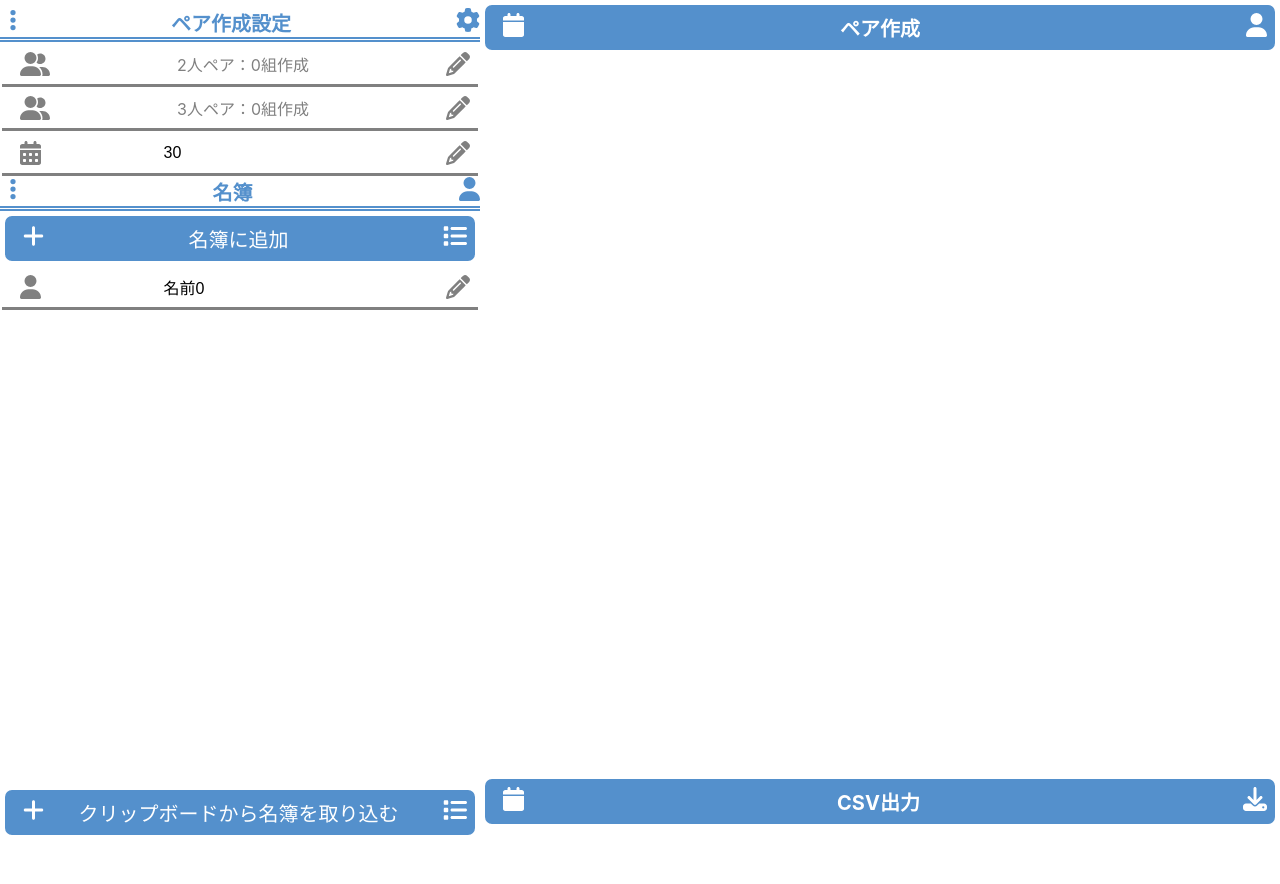
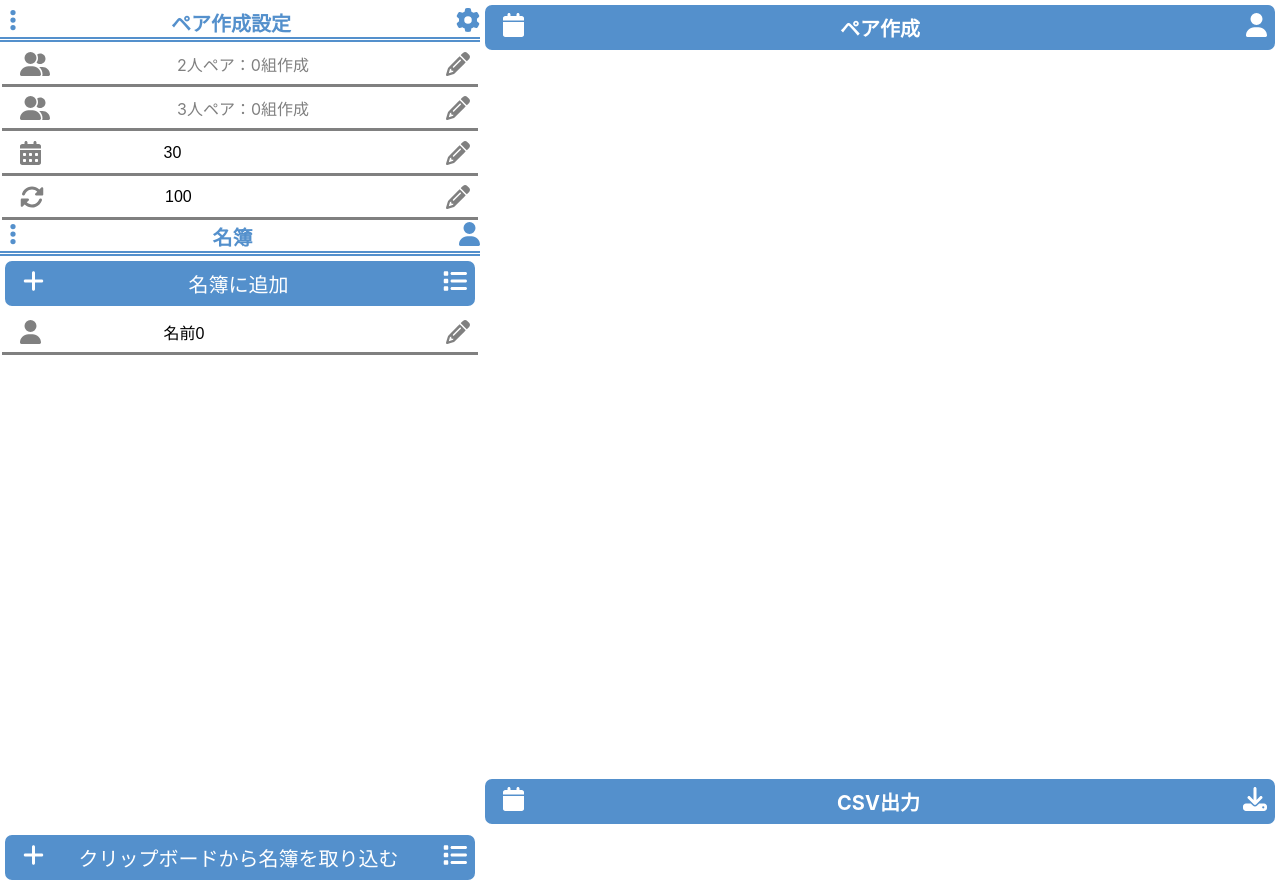
Before and after one commit to fyuuki0jp/pair_random_match, a React (Create React App) app: page / in a window 1280 px wide. Before the commit the page ends 840 px from the top, so only its background shows below. Built offline with nearby package versions, Linux system fonts and the light colour scheme.

Commit message:
add: config and visual cahnge

```diff
--- a/src/Construct.tsx
+++ b/src/Construct.tsx
@@ -4,6 +4,7 @@ import {membersAtom , constructAtom, ConstructResult, PairProfile, Construct} fr
 import { searchPairPattern } from './Logic';
 import { FontAwesomeIcon } from '@fortawesome/react-fontawesome';
 import { faEllipsisVertical, faGear, faPencil,faCheck, faCalendarDays, faUserGroup } from '@fortawesome/free-solid-svg-icons';
+import { faRotate } from '@fortawesome/free-solid-svg-icons';
 
 function PairConstruct(props:{pair:PairProfile,match_pairs:number,updatefunc:(newPair:PairProfile)=>void}){
     const pairs = [2,3,4,5]
@@ -82,6 +83,33 @@ function ConstructWorkSetting(){
     )
 }
 
+function ConstructTrialSetting(){
+    const [construct,setConstruct] = useRecoilState(constructAtom)
+    const [edit,setEdit] = useState(false)
+    const [trials,setTrial] = useState(construct.n_trials)
+    const inputName = useRef<HTMLInputElement>(null)
+
+    const updateWorkDay = (n_trials:number) => {
+        let newConstruct:Construct = JSON.parse(JSON.stringify(construct))
+        newConstruct.n_trials = n_trials
+        setConstruct(newConstruct)
+        setEdit(false)
+    }
+
+    const editDay = () => {
+        setEdit(true)
+        inputName.current?.focus()
+    }
+
+    return (
+        <div style={{display:'flex',margin:'0.1rem','justifyContent':'space-between',padding:'0.5rem 0.5rem',borderBottom:'solid',color:!edit? 'gray':'blue'}}>
+            <FontAwesomeIcon icon={faRotate} size="xl" style={{marginLeft:'10px',}}/>
+            <input ref={inputName} style={{fontSize:'12pt',maxWidth:'150px',appearance:'none',outline:0,border:'none'}} value={trials} onChange={e=>{setTrial(isNaN(parseInt(e.target.value)) ? 1:parseInt(e.target.value))}} readOnly={!edit}></input>
+            {!edit ? <FontAwesomeIcon icon={faPencil} size="xl" style={{marginLeft:'10px'}} onClick={editDay}/>:<FontAwesomeIcon icon={faCheck} size="xl" style={{color:'green'}} onClick={e => {updateWorkDay(trials)}}/>}
+        </div>
+    )
+}
+
 function ConstructDescribe(){
     const construct = useRecoilValue(constructAtom)
     const members = useRecoilValue(membersAtom)
@@ -91,6 +119,7 @@ function ConstructDescribe(){
         <div>
             {construct.pairs.map(pair => <h3>{pair.pair_cnt}人ペア：{pair_result[pair.pair_cnt]===undefined ? 0:pair_result[pair.pair_cnt]}組作成</h3>)}
             <h3>作成期間：{construct.work_day}日</h3>
+            <h3>ペア作成試行回数：{construct.n_trials}回</h3>
         </div>
     )
 }
@@ -106,6 +135,7 @@ function ConstructSetting(){
         {!view && <ConstructDescribe/>}
         {view && <ConstructPairSetting />}
         {view && <ConstructWorkSetting />}
+        {view && <ConstructTrialSetting />}
     </div>
 }
 
--- a/src/CreateTable.tsx
+++ b/src/CreateTable.tsx
@@ -33,7 +33,7 @@ function WorkCalender(){
         if(!error)
             if (!generation){
                 setGen(true)
-                createWorkPairs(construct,members).then(e => {setCalender(e);setGen(false)})
+                setTimeout(()=>{createWorkPairs(construct,members).then(e => {setCalender(e);setGen(false)})},1)
             }
         else
             alert('ペア人数が重複しています設定を見直してください。')
@@ -68,7 +68,8 @@ function WorkCalender(){
                 <FontAwesomeIcon icon={faUser} size='xl' style={{marginLeft:'10px'}}/>
             </div>
             <div style={{display:'flex',flexWrap:'wrap',width:'100%',minWidth:'300px',height:'90vh',overflowY:'auto'}}>
-                {calender?.WorkPairs.map(day => <DayMember day={day}/>)}
+                {!generation && calender?.WorkPairs.map(day => <DayMember day={day}/>)}
+                {generation && <h3>ペア作成中...</h3>}
             </div>
             <div style={
                 generation ? {display:'flex',margin:'0.1rem','justifyContent':'space-between',padding:'0.5rem 0.5rem',border:'solid',borderRadius:'10px',color:'white',backgroundColor:'gray',userSelect:'none'}:{display:'flex',margin:'0.1rem','justifyContent':'space-between',padding:'0.5rem 0.5rem',border:'solid',borderRadius:'10px',color:'white',backgroundColor:'#5490cc',userSelect:'none'}
```
